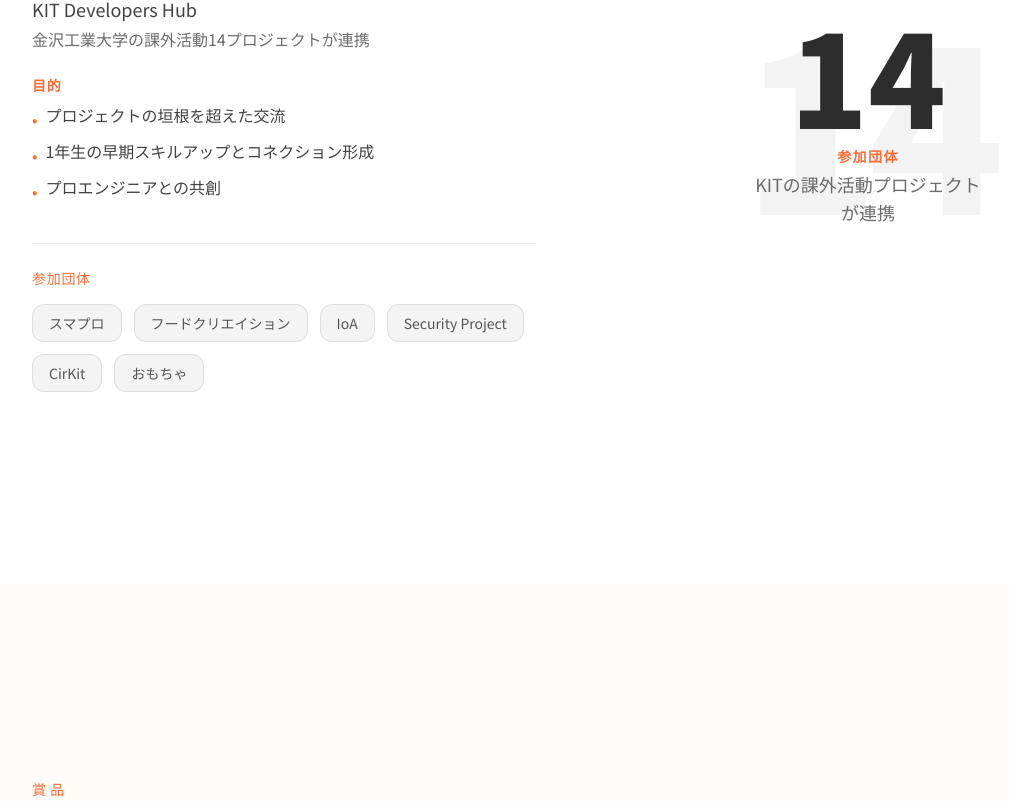
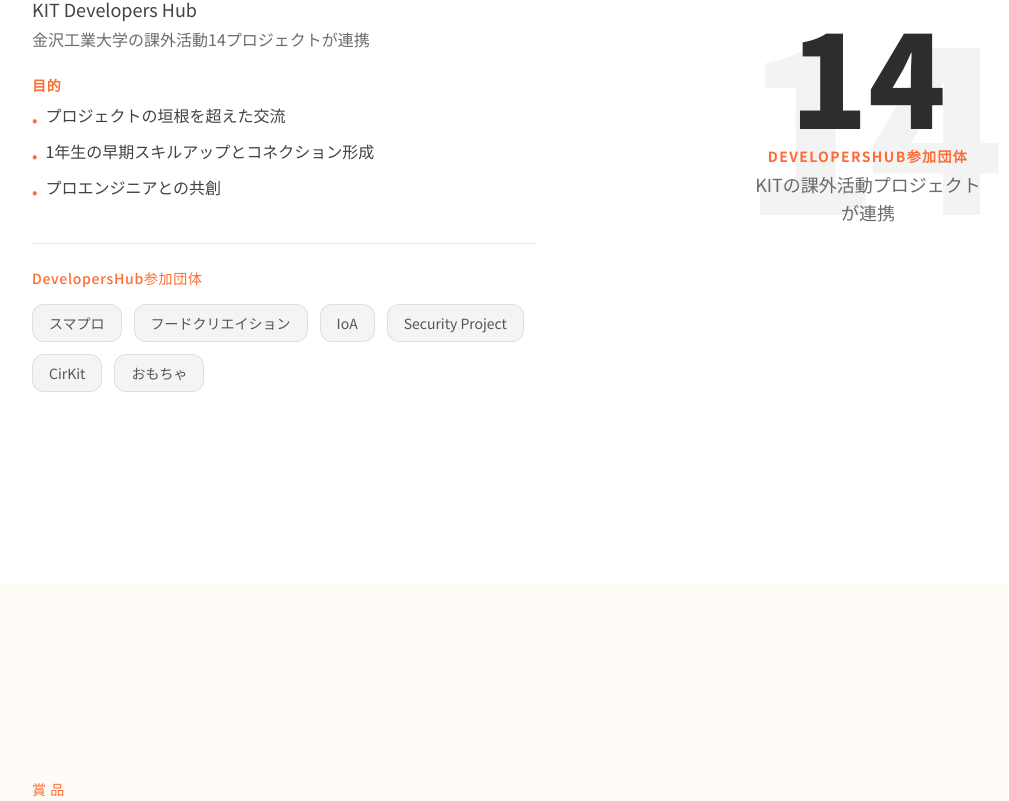
Before and after one commit to ko-tarou/Hackit-2026, a Next.js app: page / in a window 1280 px wide. Shown: the part 1149-1950 px from the top of the page, without its empty margins (64-1073 px from the left). Built offline with nearby package versions, Linux system fonts and the light colour scheme.

Commit message:
add Developers参加団体に変更 & 一番下の表示のスペース修正

```diff
--- a/src/components/sections/About.tsx
+++ b/src/components/sections/About.tsx
@@ -137,7 +137,7 @@ export function About() {
 
             <FadeInText delay={0.2}>
               <div className="pt-6 border-t border-base-dark/10">
-                <p className="text-xs sm:text-sm font-medium text-accent tracking-wider mb-4">参加団体</p>
+                <p className="text-xs sm:text-sm font-medium text-accent tracking-wider mb-4">DevelopersHub参加団体</p>
                 <div className="flex flex-wrap gap-2 sm:gap-3 min-w-0">
                   {PARTICIPATING_GROUPS.map((group, index) => (
                     <button
@@ -178,7 +178,7 @@ export function About() {
                 14
               </span>
               <span className="block mt-2 text-xs sm:text-sm font-bold text-accent uppercase tracking-widest">
-                参加団体
+                DevelopersHub参加団体
               </span>
               <p className="mt-1 text-sm sm:text-base md:text-lg text-base-dark/70 max-w-[200px] sm:max-w-[240px] mx-auto">
                 KITの課外活動プロジェクトが連携
--- a/src/components/sections/CTA.tsx
+++ b/src/components/sections/CTA.tsx
@@ -6,7 +6,7 @@ export function CTA() {
   return (
     <footer
       id="cta"
-      className="relative min-h-screen py-20 sm:py-24 md:py-32 px-4 sm:px-6 md:px-16 lg:px-24 overflow-hidden snap-start flex flex-col justify-center"
+      className="relative min-h-screen py-20 sm:py-24 md:py-32 px-4 sm:px-6 md:px-16 lg:px-24 overflow-hidden snap-start flex flex-col"
     >
       {/* 白ベースに淡いアクセントのグラデーション */}
       <div className="absolute inset-0 bg-white -z-10" />
@@ -15,6 +15,7 @@ export function CTA() {
       <div className="absolute top-1/2 right-1/3 w-40 h-40 bg-accent-pink/8 rounded-full blur-3xl -z-10" />
       <div className="absolute bottom-1/4 left-1/3 w-48 h-48 bg-accent-blue/8 rounded-full blur-3xl -z-10" />
 
+      <div className="flex-1 flex flex-col justify-center">
         <div className="max-w-4xl mx-auto text-center">
           <FadeInText>
             <div className="mb-10 sm:mb-12">
@@ -30,7 +31,7 @@ export function CTA() {
           </FadeInText>
 
           <FadeInText delay={0.15}>
-          <div className="flex items-center justify-center mb-10 sm:mb-12 px-4">
+            <div className="flex items-center justify-center px-4">
               <a
                 href="https://x.com/search?q=%23Hackit"
                 target="_blank"
@@ -42,11 +43,12 @@ export function CTA() {
               </a>
             </div>
           </FadeInText>
+        </div>
+      </div>
 
-        <FadeInText delay={0.25}>
-          <p className="text-xs sm:text-sm text-base-dark/40 px-4">© 2026 KIT Developers Hub. Hackit 2026.</p>
-        </FadeInText>
-      </div>
+      <p className="text-xs sm:text-sm text-base-dark/40 text-center py-6 px-4 mt-auto">
+        © 2026 KIT Developers Hub. Hackit 2026.
+      </p>
     </footer>
   );
 }
```
Lines whose indentation alone changed are shown as unchanged.
